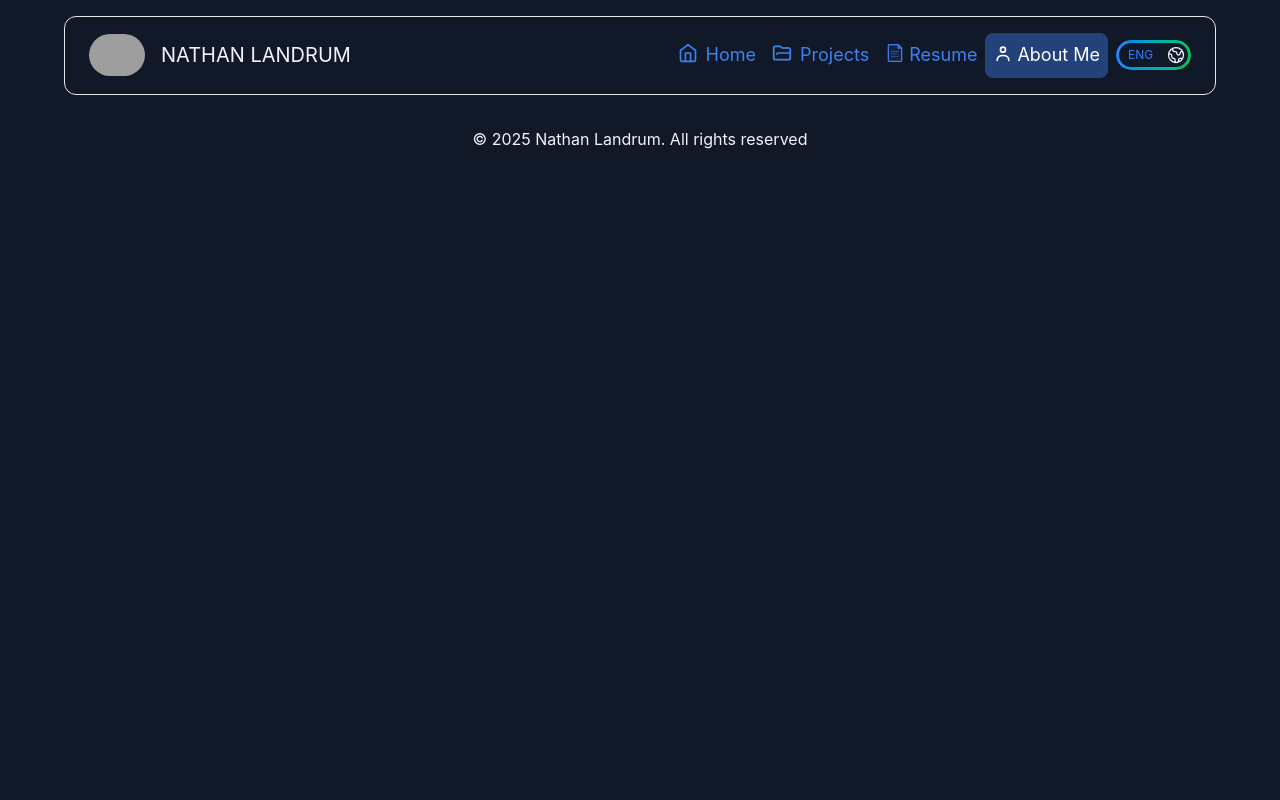
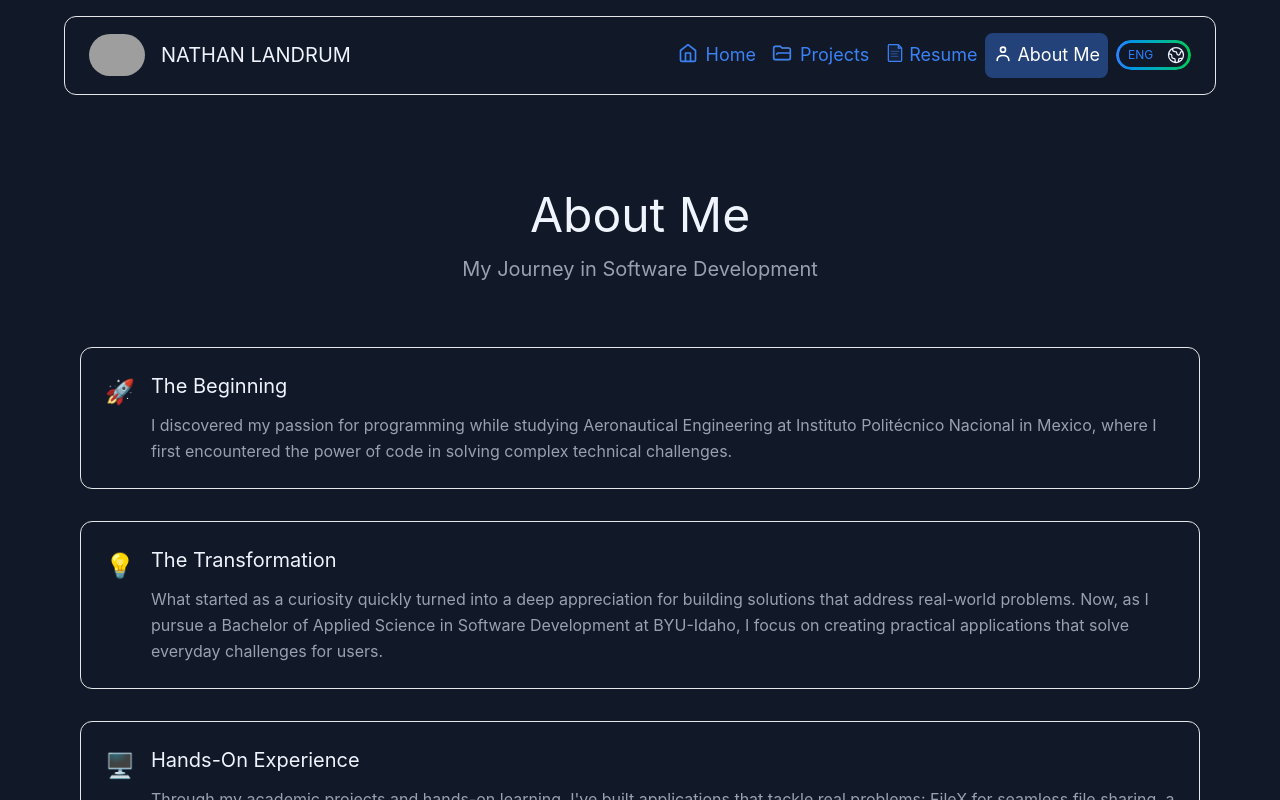
Before and after one commit to natelandrum/portfolio, a Nuxt app: page /about in a window 1280 px wide. Shown: the top 800 px of the page. Built offline with nearby package versions, Linux system fonts and the light colour scheme; grey boxes are pictures that could not be loaded.

Commit message:
Add about page

```diff
--- a/locales/en.json
+++ b/locales/en.json
@@ -401,6 +401,42 @@
       "cardLink": "/about"
     }
   ],
+  "about": {
+    "title": "About Me",
+    "subtitle": "My Journey in Software Development",
+    "sections": [
+      {
+        "icon": "🚀",
+        "title": "The Beginning",
+        "content": "I discovered my passion for programming while studying Aeronautical Engineering at Instituto Politécnico Nacional in Mexico, where I first encountered the power of code in solving complex technical challenges."
+      },
+      {
+        "icon": "💡",
+        "title": "The Transformation",
+        "content": "What started as a curiosity quickly turned into a deep appreciation for building solutions that address real-world problems. Now, as I pursue a Bachelor of Applied Science in Software Development at BYU-Idaho, I focus on creating practical applications that solve everyday challenges for users."
+      },
+      {
+        "icon": "🖥️",
+        "title": "Hands-On Experience",
+        "content": "Through my academic projects and hands-on learning, I've built applications that tackle real problems: FileX for seamless file sharing, a Task Manager for productivity, a Real-Time Chat App for communication, and a containerized Sudoku Solver. I've also created tools like a Chrome extension that enhances language learning efficiency on Duolingo."
+      },
+      {
+        "icon": "🔧",
+        "title": "Technical Growth",
+        "content": "These projects have strengthened my ability to work with modern web technologies including React, Next.js, TypeScript, and cloud services. I've implemented real-time features with WebSocket connections, integrated cloud storage solutions, and deployed containerized applications. Each project taught me to write cleaner code and think about user experience."
+      },
+      {
+        "icon": "🌍",
+        "title": "Looking Forward",
+        "content": "I'm excited to continue growing as a full-stack developer, refining my skills in scalable web applications and problem-solving. I'm open to opportunities in software development, including front-end, back-end, and full-stack positions where I can contribute to impactful projects while learning from experienced professionals."
+      },
+      {
+        "icon": "🤝",
+        "title": "Let's Connect",
+        "content": "I'd love to connect with others who share a passion for technology, innovation, and continuous learning—let's build something great together!"
+      }
+    ]
+  },
   "footer": {
     "rights": "All rights reserved",
     "quickLinks": "Quick Links",
--- a/locales/es.json
+++ b/locales/es.json
@@ -389,6 +389,42 @@
       "cardLink": "/about"
     }
   ],
+  "about": {
+    "title": "Acerca de Mí",
+    "subtitle": "Mi Viaje en el Desarrollo de Software",
+    "sections": [
+      {
+        "icon": "🚀",
+        "title": "El Comienzo",
+        "content": "Descubrí mi pasión por la programación mientras estudiaba Ingeniería Aeronáutica en el Instituto Politécnico Nacional en México, donde encontré por primera vez el poder del código para resolver desafíos técnicos complejos."
+      },
+      {
+        "icon": "💡",
+        "title": "La Transformación",
+        "content": "Lo que comenzó como curiosidad se convirtió rápidamente en una profunda apreciación por construir soluciones que abordan problemas del mundo real. Ahora, mientras estudio una Licenciatura en Ciencias Aplicadas en Desarrollo de Software en BYU-Idaho, me enfoco en crear aplicaciones prácticas que resuelven desafíos cotidianos para los usuarios."
+      },
+      {
+        "icon": "🖥️",
+        "title": "Experiencia Práctica",
+        "content": "A través de mis proyectos académicos y aprendizaje práctico, he construido aplicaciones que abordan problemas reales: FileX para compartir archivos sin problemas, un Administrador de Tareas para productividad, una App de Chat en Tiempo Real para comunicación, y un Solucionador de Sudoku containerizado. También he creado herramientas como una extensión de Chrome que mejora la eficiencia del aprendizaje de idiomas en Duolingo."
+      },
+      {
+        "icon": "🔧",
+        "title": "Crecimiento Técnico",
+        "content": "Estos proyectos han fortalecido mi capacidad para trabajar con tecnologías web modernas incluyendo React, Next.js, TypeScript y servicios en la nube. He implementado características en tiempo real con conexiones WebSocket, integrado soluciones de almacenamiento en la nube, y desplegado aplicaciones containerizadas. Cada proyecto me enseñó a escribir código más limpio y pensar en la experiencia del usuario."
+      },
+      {
+        "icon": "🌍",
+        "title": "Mirando Hacia Adelante",
+        "content": "Estoy emocionado de seguir creciendo como desarrollador full-stack, perfeccionando mis habilidades en aplicaciones web escalables y resolución de problemas. Estoy abierto a oportunidades en desarrollo de software, incluyendo posiciones frontend, backend y full-stack donde pueda contribuir a proyectos impactantes mientras aprendo de profesionales experimentados."
+      },
+      {
+        "icon": "🤝",
+        "title": "Conectemos",
+        "content": "Me encantaría conectar con otros que comparten una pasión por la tecnología, la innovación y el aprendizaje continuo—¡construyamos algo grandioso juntos!"
+      }
+    ]
+  },
   "footer": {
     "rights": "Todos los derechos reservados",
     "quickLinks": "Enlaces Rápidos",
--- a/pages/about.vue
+++ b/pages/about.vue
@@ -1,7 +1,168 @@
 <script setup lang="ts">
+const { t } = useTranslation()
 
+// SEO Meta
+useSeoMeta({
+  title: 'About Me - Nathan Landrum',
+  description: 'Learn about Nathan Landrum\'s journey from Aeronautical Engineering to Software Development, his passion for building scalable applications, and his experience with modern web technologies.'
+})
+
+interface AboutSection {
+  icon: string
+  title: string
+  content: string
+}
+
+const aboutData = computed(() => t('about') as unknown as {
+  title: string
+  subtitle: string
+  sections: AboutSection[]
+})
+
+// Animation states
+const headerVisible = ref(false)
+const visibleSections = ref<number[]>([])
+const animationDelay = 150
+
+onMounted(() => {
+  // Set up Intersection Observer for header
+  const headerObserverOptions = {
+    root: null,
+    rootMargin: '0px 0px -10% 0px',
+    threshold: 0.3
+  }
+
+  const headerObserver = new IntersectionObserver((entries) => {
+    if (entries[0].isIntersecting) {
+      setTimeout(() => {
+        headerVisible.value = true
+      }, 100)
+
+      headerObserver.disconnect()
+    }
+  }, headerObserverOptions)
+
+  // Set up Intersection Observer for story sections
+  const sectionObserverOptions = {
+    root: null,
+    rootMargin: '0px 0px -15% 0px',
+    threshold: 0.2
+  }
+
+  const sectionObserver = new IntersectionObserver((entries) => {
+    const newlyVisibleSections: number[] = []
+
+    entries.forEach((entry) => {
+      if (entry.isIntersecting) {
+        const sectionIndex = Number(entry.target.getAttribute('data-section-index'))
+
+        if (!visibleSections.value.includes(sectionIndex)) {
+          newlyVisibleSections.push(sectionIndex)
+        }
+
+        sectionObserver.unobserve(entry.target)
+      }
+    })
+
+    if (newlyVisibleSections.length > 0) {
+      // Sort by index to animate in order
+      newlyVisibleSections.sort((a, b) => a - b)
+
+      newlyVisibleSections.forEach((sectionIndex, arrayIndex) => {
+        setTimeout(() => {
+          visibleSections.value.push(sectionIndex)
+        }, arrayIndex * animationDelay)
+      })
+    }
+  }, sectionObserverOptions)
+
+  // Observe elements
+  nextTick(() => {
+    const headerElement = document.querySelector('#about-header')
+    if (headerElement) {
+      headerObserver.observe(headerElement)
+    }
+
+    const sectionElements = document.querySelectorAll('[data-section-index]')
+    sectionElements.forEach(element => {
+      sectionObserver.observe(element)
+    })
+  })
+})
 </script>
 
 <template>
+  <div class="container max-w-[90%] mx-auto px-4 py-16">
 
+    <!-- Header Section -->
+    <div
+      id="about-header"
+      class="text-center mb-16 opacity-0 transform translate-y-8 transition-all duration-800 ease-out"
+      :class="{ 'opacity-100 translate-y-0': headerVisible }"
+    >
+      <h1 class="text-4xl md:text-5xl font-bold mb-4">
+        {{ aboutData.title }}
+      </h1>
+      <p class="text-xl text-gray-400 max-w-2xl mx-auto">
+        {{ aboutData.subtitle }}
+      </p>
+    </div>
+
+    <!-- Story Sections -->
+    <div class="space-y-8 mb-20">
+      <div
+        v-for="(section, index) in aboutData.sections"
+        :key="index"
+        :data-section-index="index"
+        class="border border-gray-200 rounded-xl p-6 hover:shadow-lg transition-all duration-300 opacity-0 transform translate-y-8"
+        :class="{
+          'opacity-100 translate-y-0': visibleSections.includes(index),
+          'transition-all duration-700 ease-out': visibleSections.includes(index)
+        }"
+      >
+        <!-- Desktop Layout -->
+        <div class="hidden sm:flex items-start gap-4">
+          <!-- Icon -->
+          <div class="text-2xl flex-shrink-0 mt-1">
+            {{ section.icon }}
+          </div>
+
+          <!-- Content -->
+          <div class="flex-1">
+            <h3 class="text-xl font-semibold mb-3">
+              {{ section.title }}
+            </h3>
+            <p class="text-gray-400 leading-relaxed">
+              {{ section.content }}
+            </p>
+          </div>
+        </div>
+
+        <!-- Mobile Layout -->
+        <div class="sm:hidden text-center">
+          <!-- Icon and Title -->
+          <div class="flex flex-col items-center mb-4">
+            <div class="text-3xl mb-2">
+              {{ section.icon }}
+            </div>
+            <h3 class="text-xl font-semibold">
+              {{ section.title }}
+            </h3>
+          </div>
+
+          <!-- Content -->
+          <p class="text-gray-400 leading-relaxed text-left">
+            {{ section.content }}
+          </p>
+        </div>
+      </div>
+    </div>
+
+  </div>
+
+  <!-- Full-width HR -->
+  <hr class="border-t border-gray-200">
+
+  <!-- Contact Section -->
+  <Contact />
 </template>
```
